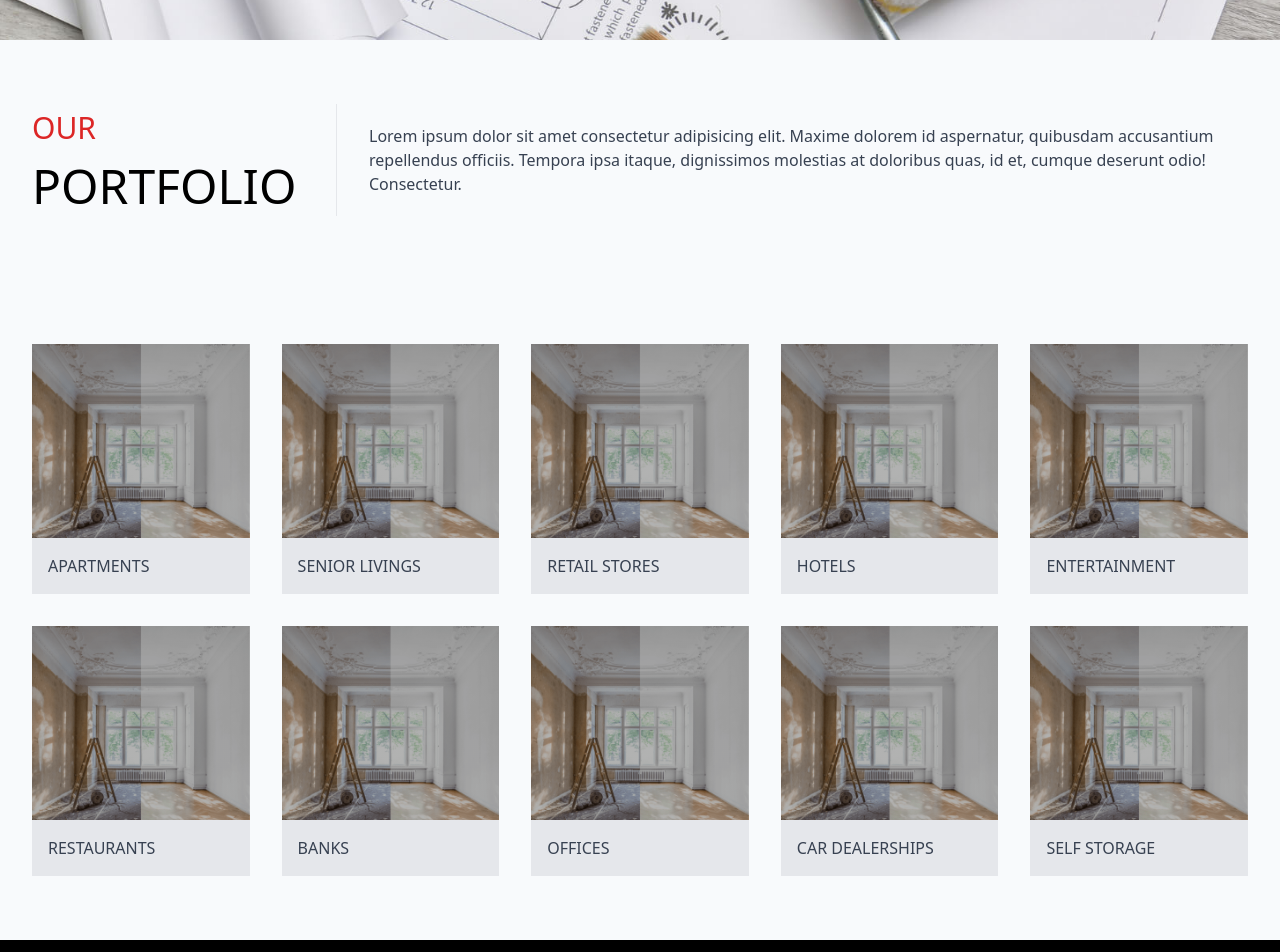
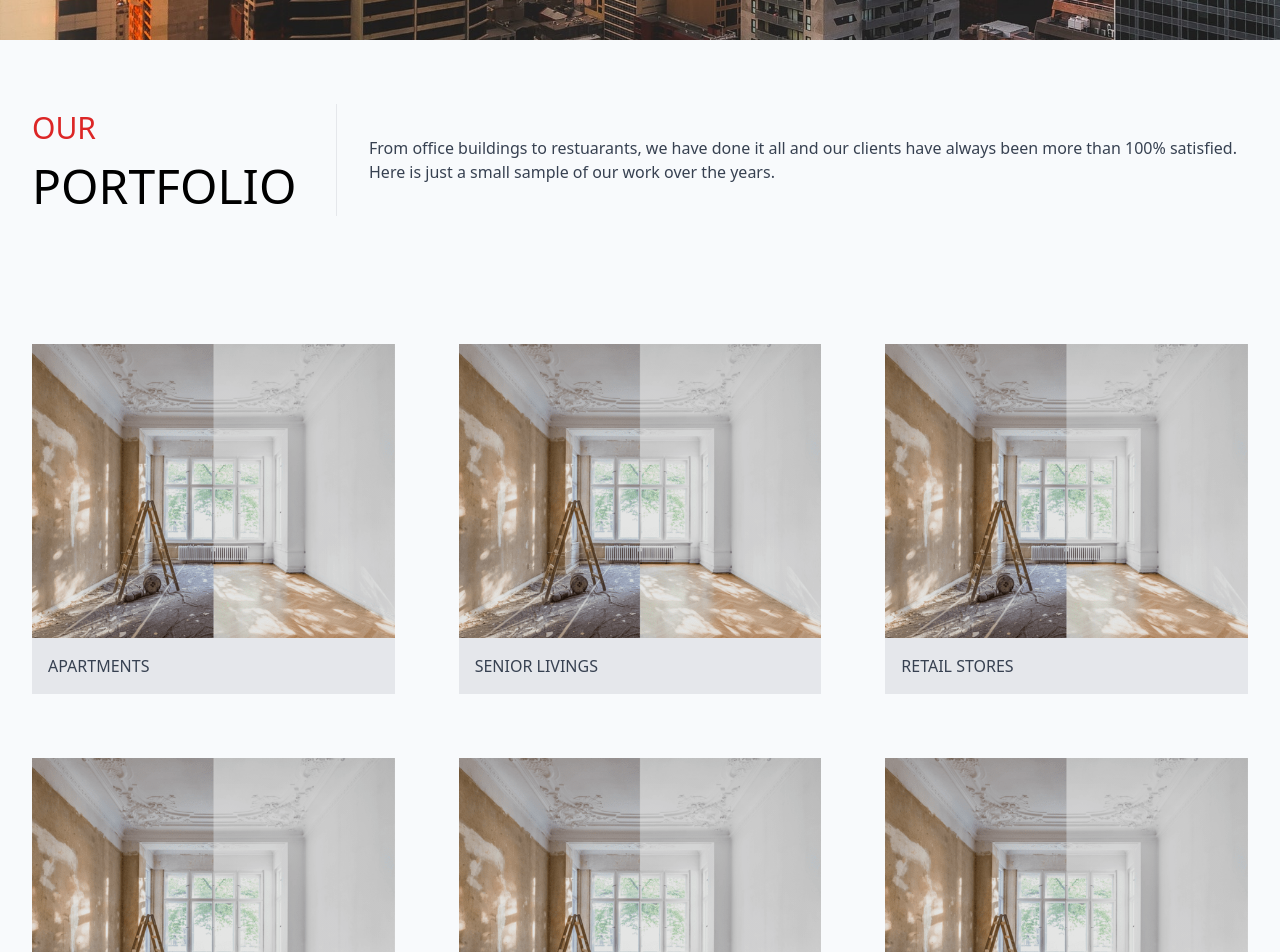
Before and after one commit to almanza1112/dellpainting2.0, a React (Create React App) app: page /portfolio in a window 1280 px wide. Shown: the part 520-1472 px from the top of the page. Built offline with nearby package versions, Linux system fonts and the light colour scheme.

Commit message:
Portfolio design update

```diff
--- a/src/components/Portfolio/PortfolioContent.jsx
+++ b/src/components/Portfolio/PortfolioContent.jsx
@@ -6,45 +6,45 @@ const PortfolioContent = () => {
     <div className='w-full flex flex-col p-4 md:px-8 md:py-16 bg-slate-50'>
         <div className='max-w-screen-xl w-full h-full mx-auto'>
               {/* Container */}
-              <div className='grid grid-cols-2 md:grid-cols-5 gap-8'>
+              <div className='grid sm:grid-cols-2 md:grid-cols-3 gap-8 md:gap-16'>
                   {/* Item */}
-                  <div style={{ backgroundImage: `linear-gradient(to bottom, rgba(0, 0, 0, 0.3), rgba(0, 0, 0, 0.3)), url(${MaintenanceImg})` }} className='card portfolio-card-img'>
+                  <div style={{ backgroundImage: `linear-gradient(to bottom, rgba(0, 0, 0, 0.1), rgba(0, 0, 0, 0.1)), url(${MaintenanceImg})` }} className='card portfolio-card-img'>
                       <span className='card-title'>Apartments</span>
                   </div>
                   {/* Item */}
-                  <div style={{ backgroundImage: `linear-gradient(to bottom, rgba(0, 0, 0, 0.3), rgba(0, 0, 0, 0.3)), url(${MaintenanceImg})` }} className='card portfolio-card-img'>
+                  <div style={{ backgroundImage: `linear-gradient(to bottom, rgba(0, 0, 0, 0.1), rgba(0, 0, 0, 0.1)), url(${MaintenanceImg})` }} className='card portfolio-card-img'>
                       <span className='card-title'>Senior Livings</span>
                   </div>
                   {/* Item */}
-                  <div style={{ backgroundImage: `linear-gradient(to bottom, rgba(0, 0, 0, 0.3), rgba(0, 0, 0, 0.3)), url(${MaintenanceImg})` }} className='card portfolio-card-img'>
+                  <div style={{ backgroundImage: `linear-gradient(to bottom, rgba(0, 0, 0, 0.1), rgba(0, 0, 0, 0.1)), url(${MaintenanceImg})` }} className='card portfolio-card-img'>
                       <span className='card-title'>Retail Stores</span>
                   </div>
                   {/* Item */}
-                  <div style={{ backgroundImage: `linear-gradient(to bottom, rgba(0, 0, 0, 0.3), rgba(0, 0, 0, 0.3)), url(${MaintenanceImg})` }} className='card portfolio-card-img'>
+                  <div style={{ backgroundImage: `linear-gradient(to bottom, rgba(0, 0, 0, 0.1), rgba(0, 0, 0, 0.1)), url(${MaintenanceImg})` }} className='card portfolio-card-img'>
                       <span className='card-title'>Hotels</span>
                   </div>
                   {/* Item */}
-                  <div style={{ backgroundImage: `linear-gradient(to bottom, rgba(0, 0, 0, 0.3), rgba(0, 0, 0, 0.3)), url(${MaintenanceImg})` }} className='card portfolio-card-img'>
+                  <div style={{ backgroundImage: `linear-gradient(to bottom, rgba(0, 0, 0, 0.1), rgba(0, 0, 0, 0.1)), url(${MaintenanceImg})` }} className='card portfolio-card-img'>
                       <span className='card-title'>Entertainment</span>
                   </div>
                   {/* Item */}
-                  <div style={{ backgroundImage: `linear-gradient(to bottom, rgba(0, 0, 0, 0.3), rgba(0, 0, 0, 0.3)), url(${MaintenanceImg})` }} className='card portfolio-card-img'>
+                  <div style={{ backgroundImage: `linear-gradient(to bottom, rgba(0, 0, 0, 0.1), rgba(0, 0, 0, 0.1)), url(${MaintenanceImg})` }} className='card portfolio-card-img'>
                       <span className='card-title'>Restaurants</span>
                   </div>
                   {/* Item */}
-                  <div style={{ backgroundImage: `linear-gradient(to bottom, rgba(0, 0, 0, 0.3), rgba(0, 0, 0, 0.3)), url(${MaintenanceImg})` }} className='card portfolio-card-img'>
+                  <div style={{ backgroundImage: `linear-gradient(to bottom, rgba(0, 0, 0, 0.1), rgba(0, 0, 0, 0.1)), url(${MaintenanceImg})` }} className='card portfolio-card-img'>
                       <span className='card-title'>Banks</span>
                   </div>
                   {/* Item */}
-                  <div style={{ backgroundImage: `linear-gradient(to bottom, rgba(0, 0, 0, 0.3), rgba(0, 0, 0, 0.3)), url(${MaintenanceImg})` }} className='card portfolio-card-img'>
+                  <div style={{ backgroundImage: `linear-gradient(to bottom, rgba(0, 0, 0, 0.1), rgba(0, 0, 0, 0.1)), url(${MaintenanceImg})` }} className='card portfolio-card-img'>
                       <span className='card-title'>Offices</span>
                   </div>
                   {/* Item */}
-                  <div style={{ backgroundImage: `linear-gradient(to bottom, rgba(0, 0, 0, 0.3), rgba(0, 0, 0, 0.3)), url(${MaintenanceImg})` }} className='card portfolio-card-img'>
+                  <div style={{ backgroundImage: `linear-gradient(to bottom, rgba(0, 0, 0, 0.1), rgba(0, 0, 0, 0.1)), url(${MaintenanceImg})` }} className='card portfolio-card-img'>
                       <span className='card-title'>Car Dealerships</span>
                   </div>
                   {/* Item */}
-                  <div style={{ backgroundImage: `linear-gradient(to bottom, rgba(0, 0, 0, 0.3), rgba(0, 0, 0, 0.3)), url(${MaintenanceImg})` }} className='card portfolio-card-img'>
+                  <div style={{ backgroundImage: `linear-gradient(to bottom, rgba(0, 0, 0, 0.1), rgba(0, 0, 0, 0.1)), url(${MaintenanceImg})` }} className='card portfolio-card-img'>
                       <span className='card-title'>Self Storage</span>
                   </div>
               </div>
--- a/src/index.css
+++ b/src/index.css
@@ -118,7 +118,7 @@
         @apply bg-no-repeat;
         @apply bg-cover;
         @apply bg-center;
-        @apply h-[250px];
+        @apply h-[350px];
     }
 
     .services-card-img {
--- a/src/pages/Portfolio.jsx
+++ b/src/pages/Portfolio.jsx
@@ -1,5 +1,5 @@
 import React, {useEffect} from 'react'
-import ServicesImg from '../assets/services.jpg'
+import PortfolioImg from '../assets/portfolio.jpg'
 
 
 const Portfolio = () => {
@@ -11,7 +11,7 @@ const Portfolio = () => {
 
   return (
     <div className='w-full h-screen bg-slate-50'>
-      <img src={ServicesImg} className='main-bg-img' />
+      <img src={PortfolioImg} className='main-bg-img' />
       <div className='main-content'>
         <div className='main-title-section'>
           <p className='main-title-top'>OUR</p>
@@ -20,7 +20,8 @@ const Portfolio = () => {
 
         <div className='main-desc-section'>
           <p>
-            Lorem ipsum dolor sit amet consectetur adipisicing elit. Maxime dolorem id aspernatur, quibusdam accusantium repellendus officiis. Tempora ipsa itaque, dignissimos molestias at doloribus quas, id et, cumque deserunt odio! Consectetur.
+            From office buildings to restuarants, we have done it all and our clients have always
+            been more than 100% satisfied. Here is just a small sample of our work over the years.
           </p>
         </div>
       </div>
```
Also changed, not shown: src/assets/portfolio.jpg (added).
